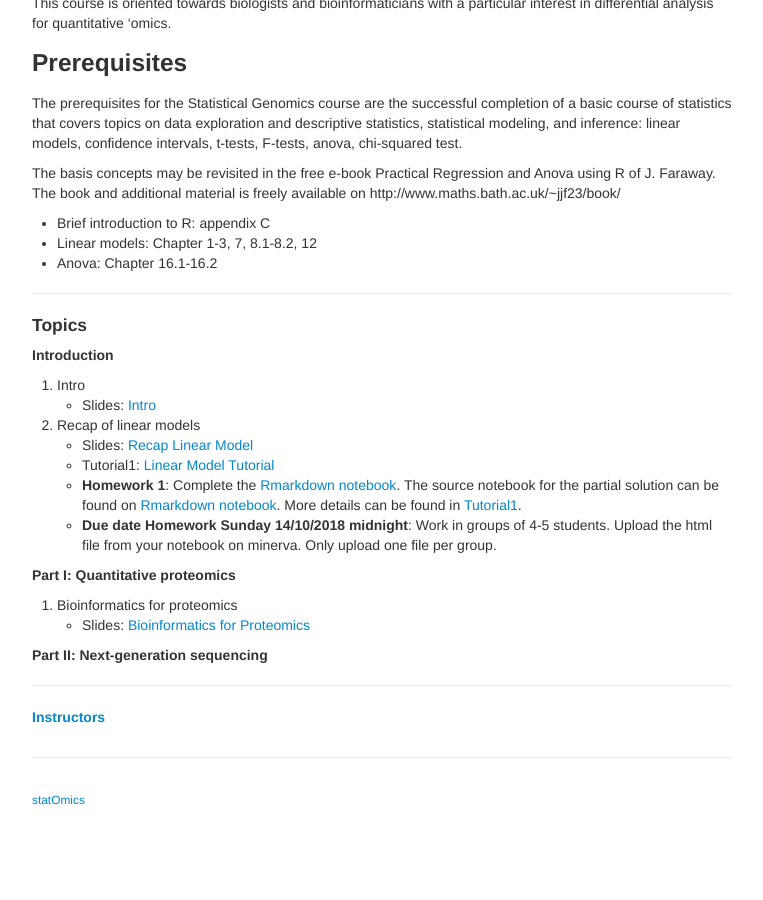
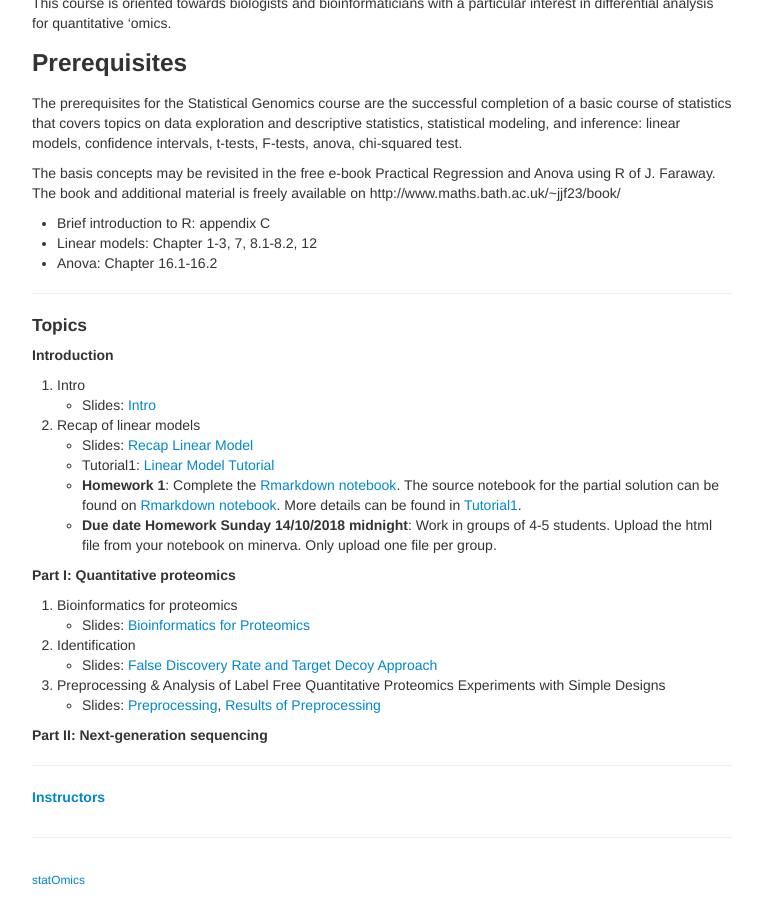
Before and after one commit to statOmics/statisticalGenomicsCourse2018, a Jekyll site: the page built from index.md, in a window 1280 px wide and 900 px high, scrolled down 648 px. Shown: the whole window, without its empty margins (258-1021 px from the left). Built offline with Jekyll 4.4.1, drawn with Linux system fonts in a browser that asks for light colours; before the commit the page ends 1468 px from its top, so only the background shows below that.

Commit message:
pda slides

```diff
--- a/index.md
+++ b/index.md
@@ -47,6 +47,13 @@
   1. Bioinformatics for proteomics
   - Slides: [Bioinformatics for Proteomics](assets/martens_proteomics_bioinformatics_20171001.pdf)
 
+  2. Identification
+  - Slides:  [False Discovery Rate and Target Decoy Approach](assets/1_Identification_Evaluation_Target_Decoy_Approach.pdf)
+
+  3. Preprocessing & Analysis of Label Free Quantitative Proteomics Experiments with Simple Designs
+  - Slides: [Preprocessing](assets/2_MSqRob_data_analysisI.pdf), [Results of Preprocessing](assets/2_MSqRob_data_analysisIb.pdf)
+
+
 **Part II: Next-generation sequencing**
 
 ---
```
Also changed, not shown: 1 other file.
